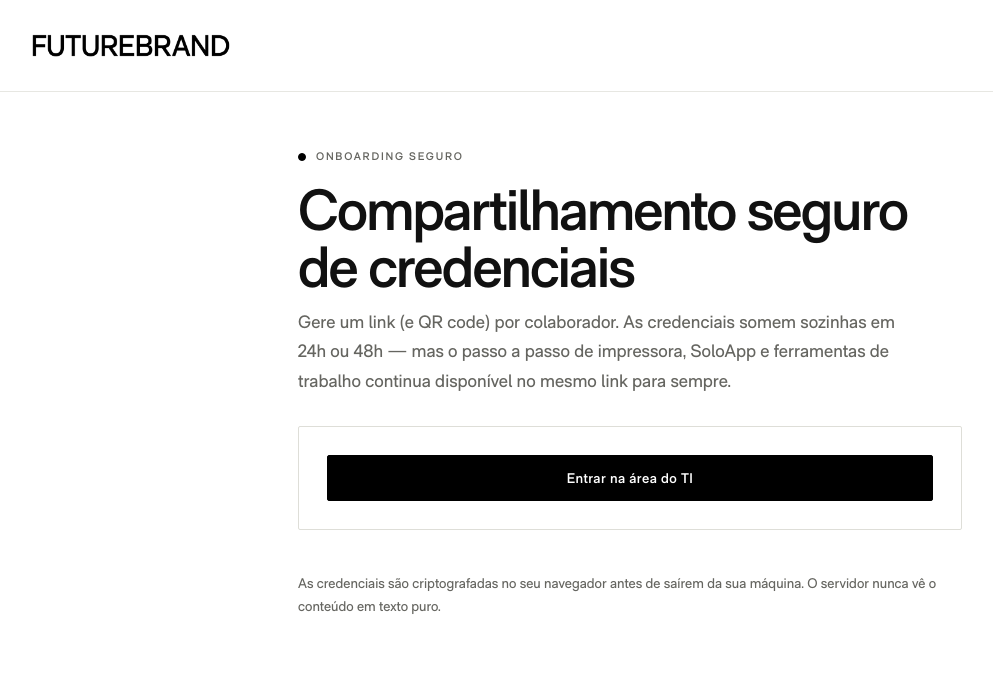
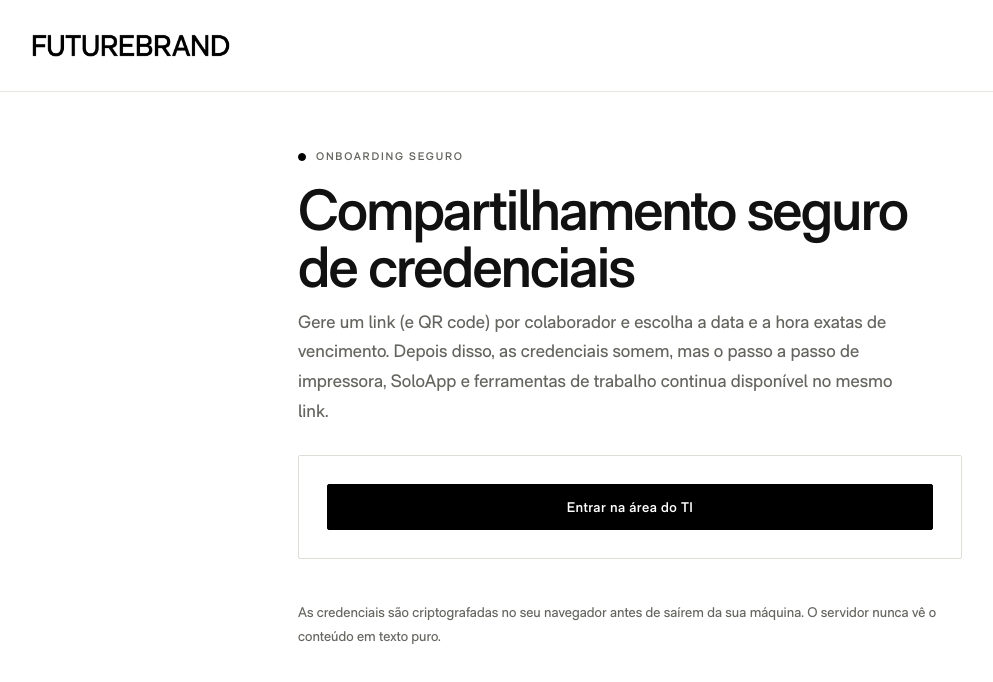
Before and after one commit to GabrielRavaliaLopes/Onboarding-FutureBrand, a Next.js app: page / in a window 1280 px wide. Shown: the top 682 px of the page, without its empty margins (10-1003 px from the left). Built offline with nearby package versions, Linux system fonts and the light colour scheme.

Commit message:
Atualiza texto sobre validade personalizada

```diff
--- a/app/page.tsx
+++ b/app/page.tsx
@@ -9,9 +9,9 @@ export default function Home() {
       </div>
       <h1>Compartilhamento seguro de credenciais</h1>
       <p className="lead">
-        Gere um link (e QR code) por colaborador. As credenciais somem sozinhas em 24h ou
-        48h — mas o passo a passo de impressora, SoloApp e ferramentas de trabalho continua
-        disponível no mesmo link para sempre.
+        Gere um link (e QR code) por colaborador e escolha a data e a hora exatas de
+        vencimento. Depois disso, as credenciais somem, mas o passo a passo de impressora,
+        SoloApp e ferramentas de trabalho continua disponível no mesmo link.
       </p>
       <div className="card">
         <Link href="/admin">
```
